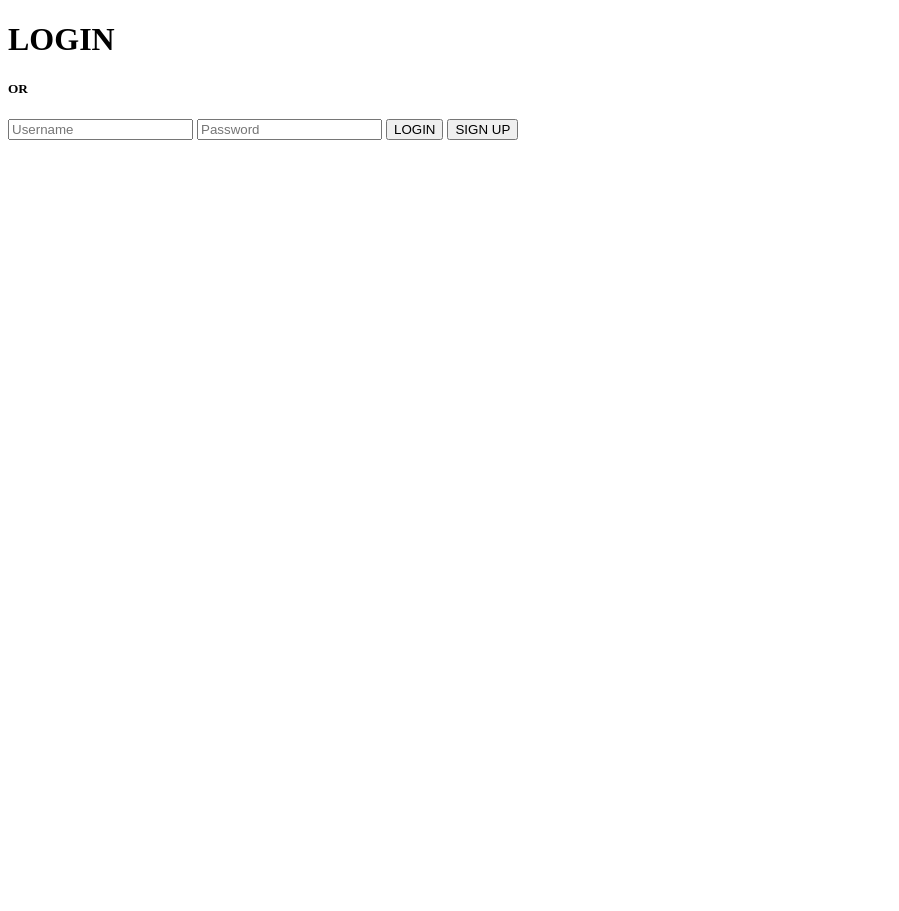
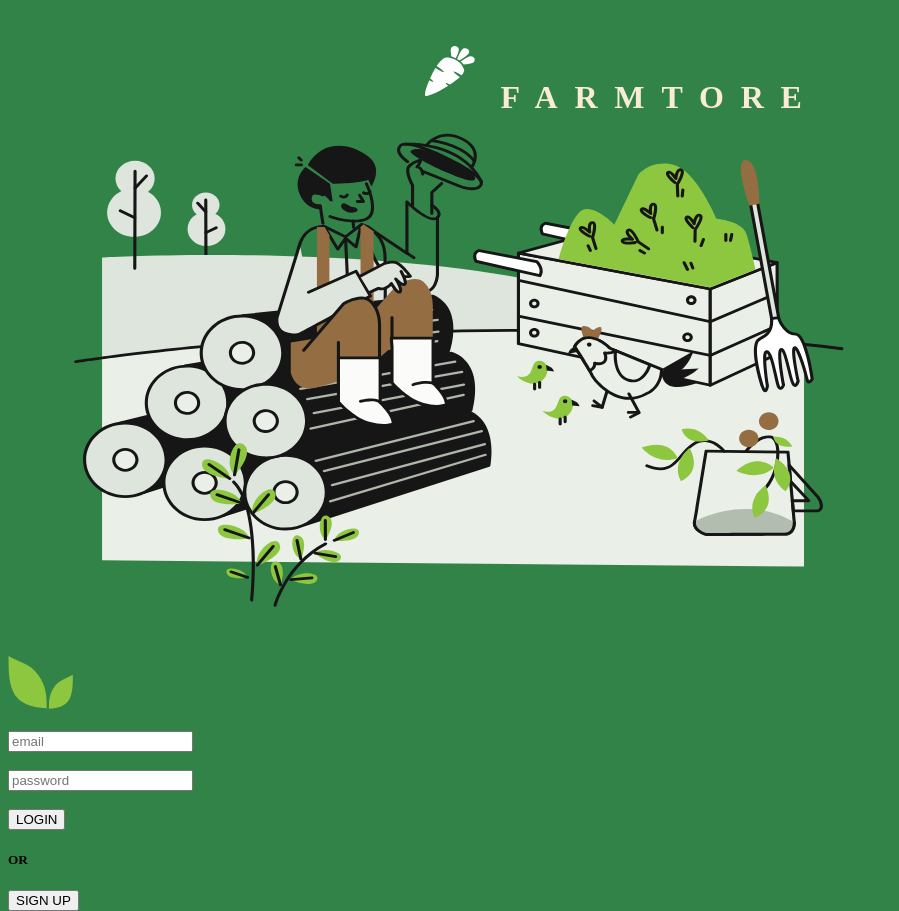
Before and after one commit to jatinkumarverma/Farmtore-prototype, a plain HTML site: page login.html in a window 1280 px wide. Shown: the whole page, without its empty margins (0-899 px from the left). Before the commit the page ends 800 px from the top, so only its background shows below. Drawn offline with Linux system fonts and the light colour scheme.

Commit message:
few changes

```diff
--- a/login.html
+++ b/login.html
@@ -5,19 +5,33 @@
     <meta http-equiv="X-UA-Compatible" content="IE=edge">
     <meta name="viewport" content="width=device-width, initial-scale=1.0">
     <title>DOCUMENT</title>
+    <link rel="stylesheet" href="style.css">
 </head>
 <body>
-    <h1>LOGIN</h1>
-    <h5>OR</h5>
+    <div>
+        <img src="./Images/Group 1.svg" alt="image1" class="logo1">
+        <h1>FARMTORE</h1>
+    </div>
 
+    <div class="col1">
+         <img src="./Images/crop selection.svg" alt="image" class="logo">
+    </div>
 
-    <input type="text" id="Username" name="Username" placeholder="Username">
-
-
-    <input type="password" id="Password" placeholder="Password">
-
-    <button type="submit">LOGIN</button>
-    <button type="submit">SIGN UP</button>
-
+    <div class="col2">
+        <img src="./Images/Group.svg" alt="image2" class="logo2">
+        <br>
+        <br>
+        <input type="email" placeholder="email">
+        <br>
+        <br>
+        <input type="password" placeholder="password">
+        <br>
+        <br>
+        <button type="submit">LOGIN</button>
+        <br>
+        <h5>OR</h5>
+        <button type="submit">SIGN UP</button>
+        <br>
+    </div>
 </body>
 </html>
--- /dev/null
+++ b/style.css
@@ -0,0 +1,39 @@
+body{
+    background-color: #328348;
+    height: 100vh;
+}
+
+.logo1{
+    margin-left: 33%;
+    margin-top: 3%;
+    height: 50px;
+}
+
+.logo{
+    height: 400%;
+}
+
+.col2{
+    align-content: center;
+}
+
+h1{
+    color: antiquewhite;
+    position: absolute;
+width: 378.89px;
+height: 55px;
+left: calc(50% - 378.89px/2 + 19.66px);
+top: calc(50% - 55px/2 - 324.37px);
+
+font-family: 'Adamina';
+/* font-style: normal;
+font-weight: 400;
+font-size: 42.7778px; */
+line-height: 55px;
+/* identical to box height, or 129% */
+
+text-align: center;
+letter-spacing: 16.8056px;
+
+
+}
```
Also changed, not shown: start.txt (deleted).
